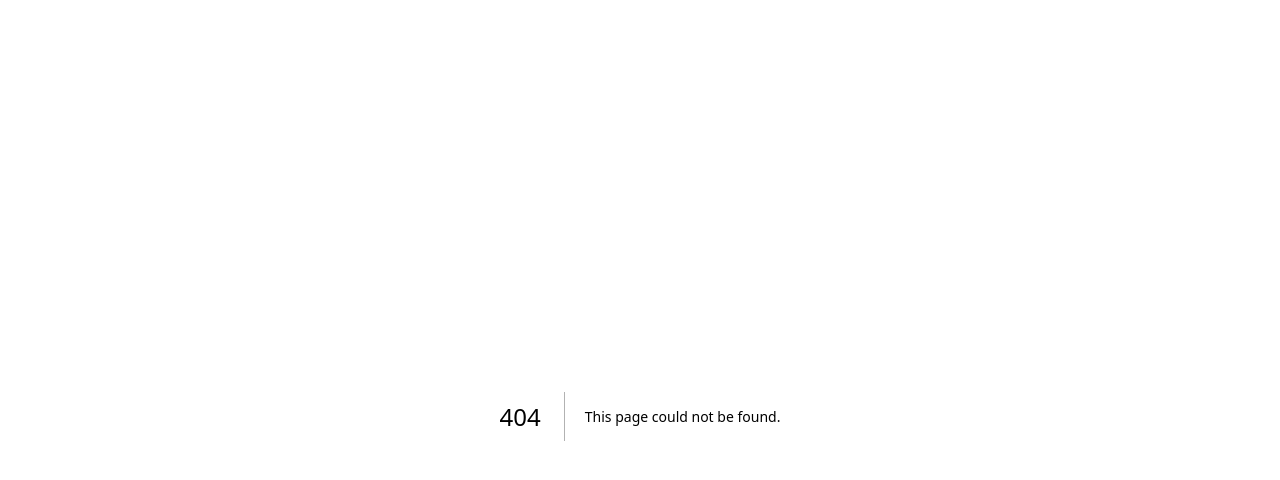
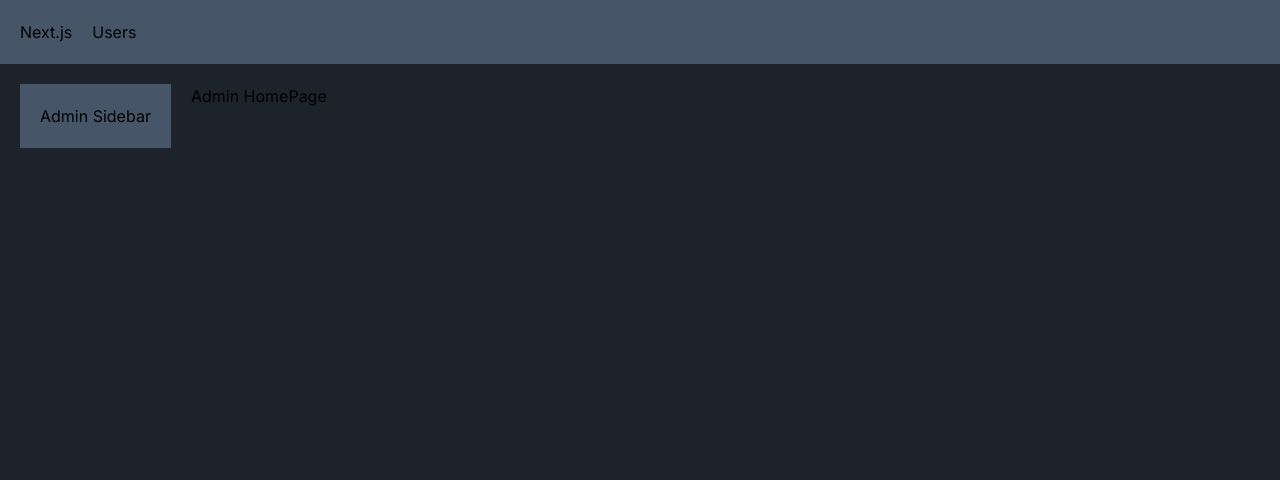
Before and after one commit to mjr2595/next-app, a Next.js app: page /admin in a window 1280 px wide. Before the commit this address had no page. Shown: the top 480 px of the page. Built offline with nearby package versions, Linux system fonts and the light colour scheme.

Commit message:
Add NavBar and main container to layout

```diff
--- /dev/null
+++ b/app/admin/layout.tsx
@@ -0,0 +1,16 @@
+import React, { ReactNode } from "react";
+
+interface Props {
+  children: ReactNode;
+}
+
+const AdminLayout = ({ children }: Props) => {
+  return (
+    <div className="flex">
+      <aside className="bg-slate-600 p-5 mr-5">Admin Sidebar</aside>
+      <div>{children}</div>
+    </div>
+  );
+};
+
+export default AdminLayout;
--- /dev/null
+++ b/app/admin/page.tsx
@@ -0,0 +1,7 @@
+import React from "react";
+
+const AdminHomePage = () => {
+  return <div>Admin HomePage</div>;
+};
+
+export default AdminHomePage;
--- /dev/null
+++ b/app/components/NavBar.tsx
@@ -0,0 +1,15 @@
+import Link from "next/link";
+import React from "react";
+
+const NavBar = () => {
+  return (
+    <div className="flex bg-slate-600 p-5">
+      <Link href="/" className="mr-5">
+        Next.js
+      </Link>
+      <Link href="/users">Users</Link>
+    </div>
+  );
+};
+
+export default NavBar;
--- a/app/globals.css
+++ b/app/globals.css
@@ -14,5 +14,10 @@
 
 body {
   color: rgb(var(--foreground-rgb));
-  padding: 1rem;
 }
+
+@layer base {
+  h1 {
+    @apply font-extrabold text-2xl;
+  }
+}
--- a/app/layout.tsx
+++ b/app/layout.tsx
@@ -1,6 +1,7 @@
 import "./globals.css";
 import type { Metadata } from "next";
 import { Inter } from "next/font/google";
+import NavBar from "./components/NavBar";
 
 const inter = Inter({ subsets: ["latin"] });
 
@@ -16,7 +17,10 @@
 }) {
   return (
     <html lang="en" data-theme="dark">
-      <body className={inter.className}>{children}</body>
+      <body className={inter.className}>
+        <NavBar />
+        <main className="p-5">{children}</main>
+      </body>
     </html>
   );
 }
```
